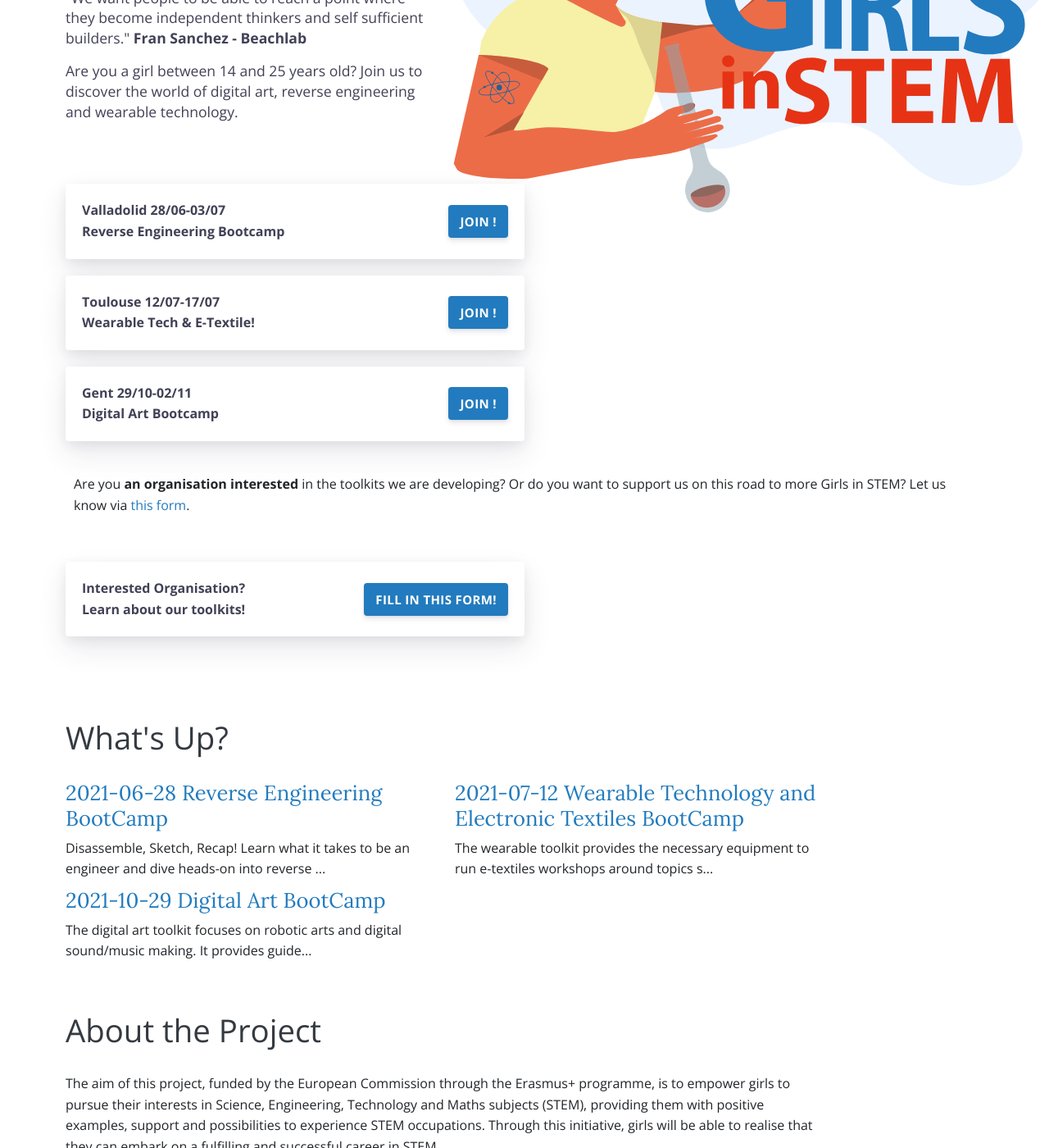
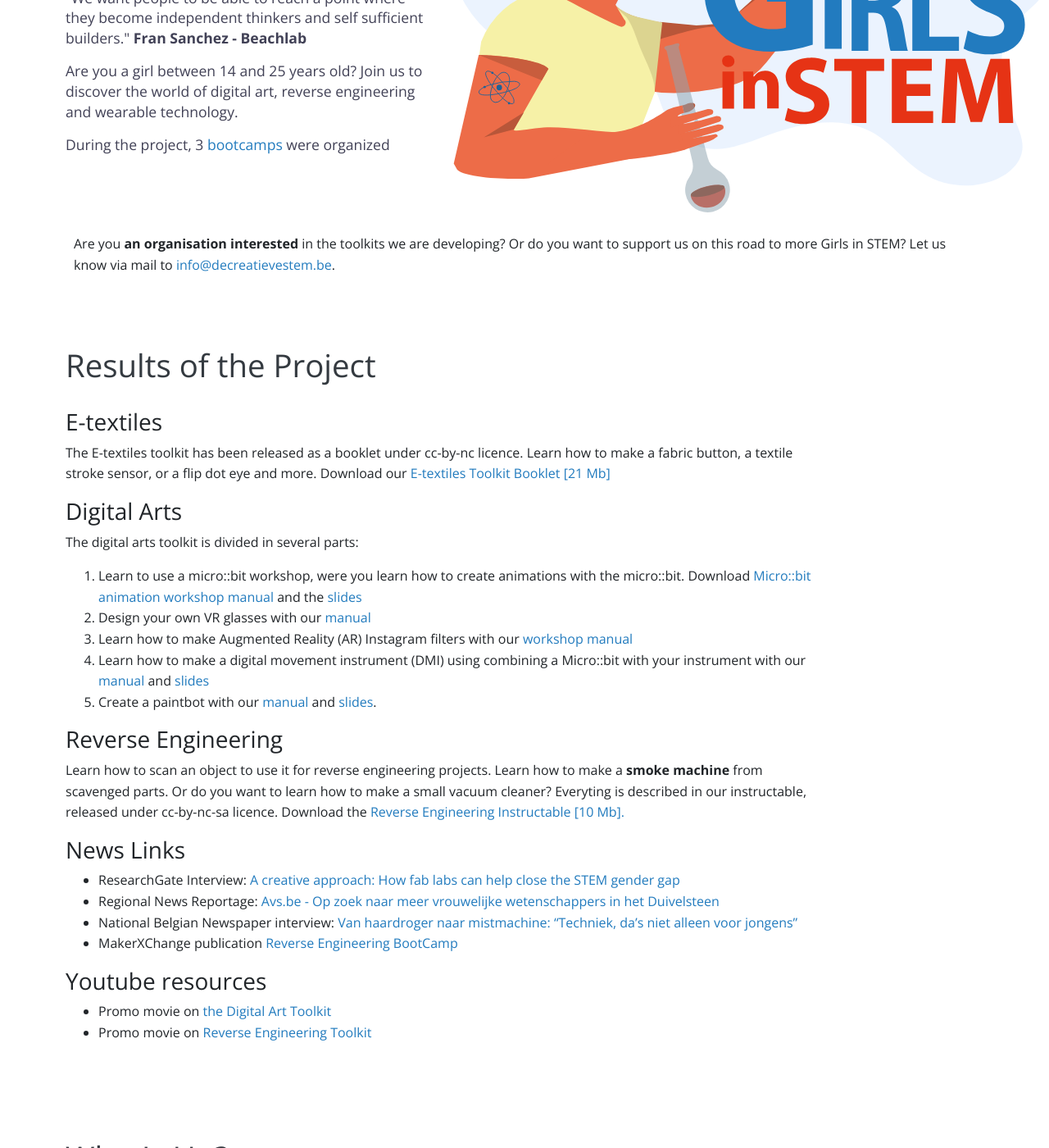
Before and after one commit to IngegnoMakerSpace/girlsinstem, a Jekyll site: the page built from index.html, in a window 1280 px wide and 1400 px high, scrolled down 331 px. Shown: the whole window at 82% size. Built offline with Jekyll 4.4.1, drawn with Linux system fonts in a browser that asks for light colours.

Commit message:
Update website with the results

```diff
--- a/index.html
+++ b/index.html
@@ -10,57 +10,21 @@
     <p>"We want people to be able to reach a point where they become independent thinkers and self sufficient builders." <span style="font-weight: bold">Fran Sanchez - Beachlab</span>
     </p>
     <p>Are you a girl between 14 and 25 years old? Join us to discover the world of digital art, reverse engineering and wearable technology. </p>
+    <p>During the project, 3 <a href="toolkits.html">bootcamps</a> were organized</p>
   </div>
 </div>
 
 
 
-<!-- link om in te schrijven -->
-<div class="container pt-2">
-  <div class="call">
-    <div class="call-box-top">
-      <div class="call-phone"><strong>Valladolid 28/06-03/07<br/> Reverse Engineering Bootcamp</strong>
-        </div>
-
-    </div>
-    <div class="call-box-bottom">
-      <a href="https://docs.google.com/forms/d/e/1FAIpQLSf--RMFntpDlYiFzctOA_RGDUmOLvzgCn0xSztKGBxgdGSrKQ/viewform?usp=sf_link" class="button">Join !</a>
-    </div>
-  </div>
-</div>
-<div class="container pt-2">
-  <div class="call">
-    <div class="call-box-top">
-      <div class="call-phone"><strong>Toulouse 12/07-17/07</strong><br/>
-          <strong>Wearable Tech &amp; E-Textile! </strong>
-        </div>
-    </div>
-    <div class="call-box-bottom">
-      <a href="https://docs.google.com/forms/d/e/1FAIpQLSf1oe0QXbmELuKi8AT9hzIxPlsUbNGscYlUyQlEE0qtMmGfNA/viewform?usp=sf_link" class="button">Join !</a>
-    </div>
-  </div>
-</div>
-<div class="container pt-2">
-  <div class="call">
-    <div class="call-box-top">
-      <div class="call-phone"><strong>Gent 29/10-02/11</strong><br/>
-          <strong>Digital Art Bootcamp</strong>
-        </div>
-    </div>
-    <div class="call-box-bottom">
-      <a href="https://docs.google.com/forms/d/e/1FAIpQLSdPshEANkqtCuN6-rP6RLDpNtTu5aT91Tfp5Uhnib4gowGS3g/viewform?usp=sf_link" class="button">Join !</a>
-    </div>
-  </div>
-</div>
 
 
 <div class="container mt-4 pb-2">
   <div class="container">
-    <p>Are you <span style="font-weight: bold">an organisation interested</span> in the toolkits we are developing? Or do you want to support us on this road to more Girls in STEM? Let us know via <a href="https://docs.google.com/forms/d/e/1FAIpQLSdLo-ouyPGYKWpV0-Jm6DIJIkpzNtYFT3n03j21Np6K9HpYvg/viewform?usp=sf_link">this form</a>.</p>
+    <p>Are you <span style="font-weight: bold">an organisation interested</span> in the toolkits we are developing? Or do you want to support us on this road to more Girls in STEM? Let us know via mail to <a href="mailto:info@decreatievestem.be">info@decreatievestem.be</a>.</p>
   </div>
 </div>
 
-<div class="container pt-2">
+<!--div class="container pt-2">
   <div class="call">
     <div class="call-box-top">
       <div class="call-phone"><strong>Interested Organisation? </strong><br/><strong>Learn about our toolkits!</strong>  </div>
@@ -71,34 +35,47 @@
 
     </div>
   </div>
-</div>
-<!-- link om in te schrijven -->
-<!--div class="container pt-2">
-  <div class="call">
-    <div class="call-box-top">
-      <div class="call-phone"><strong>You want to join? </strong>  </div>
+</div-->
 
+
+<!-- About-->
+<div class="container pt-8 pt-md-5">
+  <div class="row justify-content-start">
+    <div class="col-12">
+      <h2 class="title-3 text-dark mb-3">Results of the Project</h2>
     </div>
-    <div class="call-box-bottom">
-      <a href="" class="button">Subscribe (Possible later)</a>
+    <div class="col-12 col-md-10">
+      <h3 class="service-title">E-textiles</h3>
+        <p>The E-textiles toolkit has been released as a booklet under cc-by-nc licence. Learn how to make a fabric button, a textile stroke sensor, or a flip dot eye and more. Download our
+        <a href="{{site.baseurl}}assets/images/wear/Full Booklet Printable Etextiles v1.pdf">E-textiles Toolkit Booklet [21 Mb]</a>
+      </p>
+      <h3 class="service-title">Digital Arts</h3>
+      <p>The digital arts toolkit is divided in several parts:</p>
+      <ol><li>Learn to use a micro::bit workshop, were you learn how to create animations with the micro::bit. Download <a href="{{site.baseurl}}assets/images/digart/Microbit workshop.pdf">Micro::bit animation workshop manual</a> and the <a href="{{site.baseurl}}assets/images/digart/Microbit workshop_slides.pdf">slides</a>
+        </li>
+        <li>Design your own VR glasses with our <a href="{{site.baseurl}}assets/images/digart/Workshop_ Design you own VR glasses.pdf">manual</a></li>
+        <li>Learn how to make Augmented Reality (AR) Instagram filters with our <a href="{{site.baseurl}}assets/images/digart/Making Instagram filters.pdf">workshop manual</a></li>
+        <li>Learn how to make a digital movement instrument (DMI) using combining a Micro::bit with your instrument with our <a href="{{site.baseurl}}assets/images/digart/Workshop Digital Movement Instrument.pdf">manual</a> and <a href="{{site.baseurl}}assets/images/digart/Workshop Digital Movement Instrument_slides.pdf">slides</a></li>
+        <li>Create a paintbot with our <a href="{{site.baseurl}}assets/images/digart/Workshop_Paintbot.pdf">manual</a> and <a href="{{site.baseurl}}assets/images/digart/Workshop_Paintbot_slides.pdf">slides</a>.</li>
+      </ol>
+      <h3>Reverse Engineering</h3>
+      <p>Learn how to scan an object to use it for reverse engineering projects. Learn how to make a <strong>smoke machine</strong> from scavenged parts. Or do you want to learn how to make a small vacuum cleaner? Everyting is described in our instructable, released under cc-by-nc-sa licence. Download the <a href="{{site.baseurl}}assets/images/reveng/Reverse Engineering Instructable (FINAL november 2021).pdf">Reverse Engineering Instructable [10 Mb].</a></p>
 
+
+      <h3>News Links</h3>
+      <ul><li>ResearchGate Interview: <a href="https://www.researchgate.net/blog/fablabs-closing-stem-gender-gap">A creative approach: How fab labs can help close the STEM gender gap</a></li>
+        <li>Regional News Reportage: <a href="https://avs.be/artikels/op-zoek-naar-meer-vrouwelijke-wetenschappers-het-duivelsteen-a82329">Avs.be - Op zoek naar meer vrouwelijke wetenschappers in het Duivelsteen</a></li>
+        <li>National Belgian Newspaper interview: <a href="https://www.hln.be/gent/van-haardroger-naar-mistmachine-techniek-das-niet-alleen-voor-jongens~a5f63039/">Van haardroger naar mistmachine: “Techniek, da’s niet alleen voor jongens”</a> </li>
+        <li>MakerXChange publication <a href="http://makersxchange.eu/scheme/reverse-engineering-bootcamp/">Reverse Engineering BootCamp</a> </li>
+      </ul>
+
+      <h3>Youtube resources</h3>
+      <ul><li>Promo movie on <a href="https://www.youtube.com/watch?v=2EXUhEd_8Zk">the Digital Art Toolkit</a> </li>
+        <li>Promo movie on <a href="https://www.youtube.com/watch?v=qeJ4_bhVZbI">Reverse Engineering Toolkit</a></li>
+      </ul>
     </div>
   </div>
-</div-->
-
-<!--<div class="container pt-3">
-  <div class="call">
-    <div class="call-box-top">
-      <div class="call-phone"><strong>Interesse in een bootcamp? </strong>  </div>
-
-    </div>
-    <div class="call-box-bottom">
-        <a href="mailto:amy@decreatievestem.be" class="button">Mail ons!</a>
-
-    </div>
-  </div>
-</div>-->
-
+</div>
 
 <!-- Pijlers van inclusieve kets-->
 <div class="container pt-8 pt-md-10">
```
Also changed, not shown: Gemfile.lock, 13 other files.
